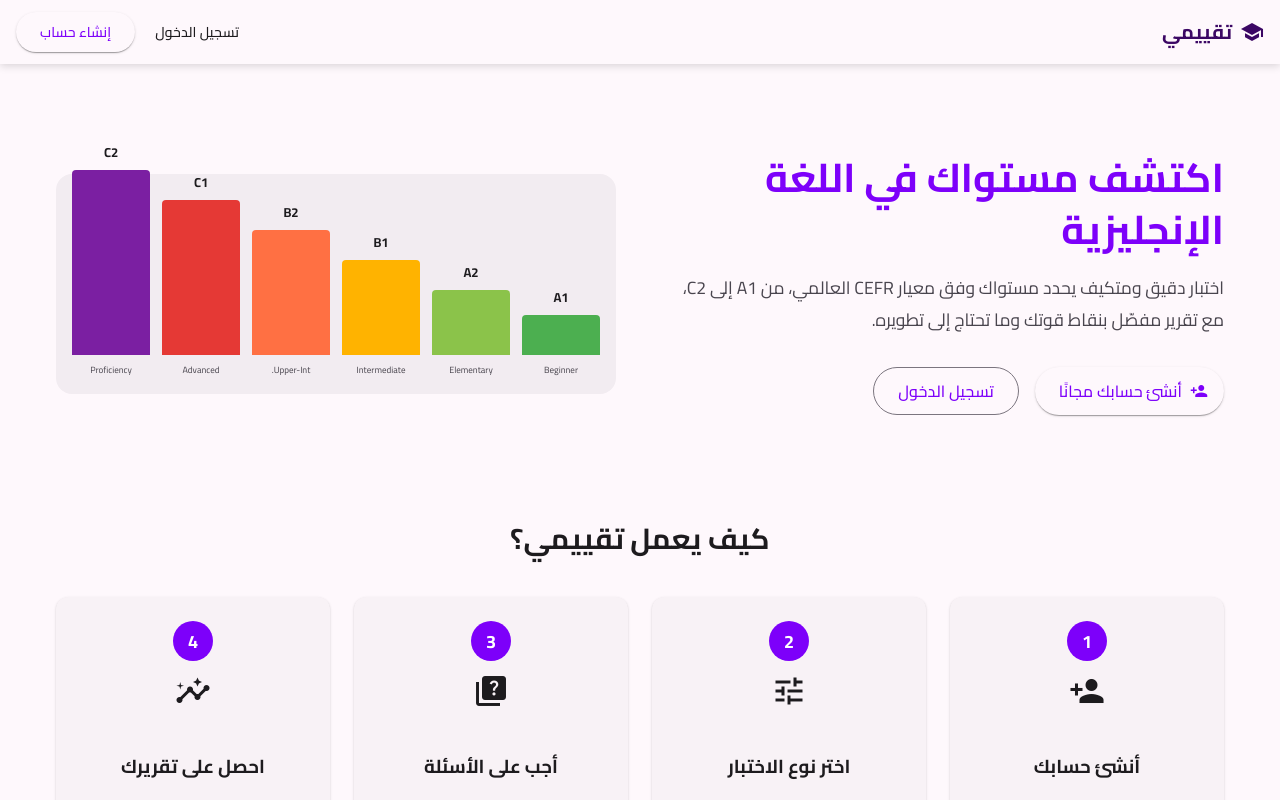
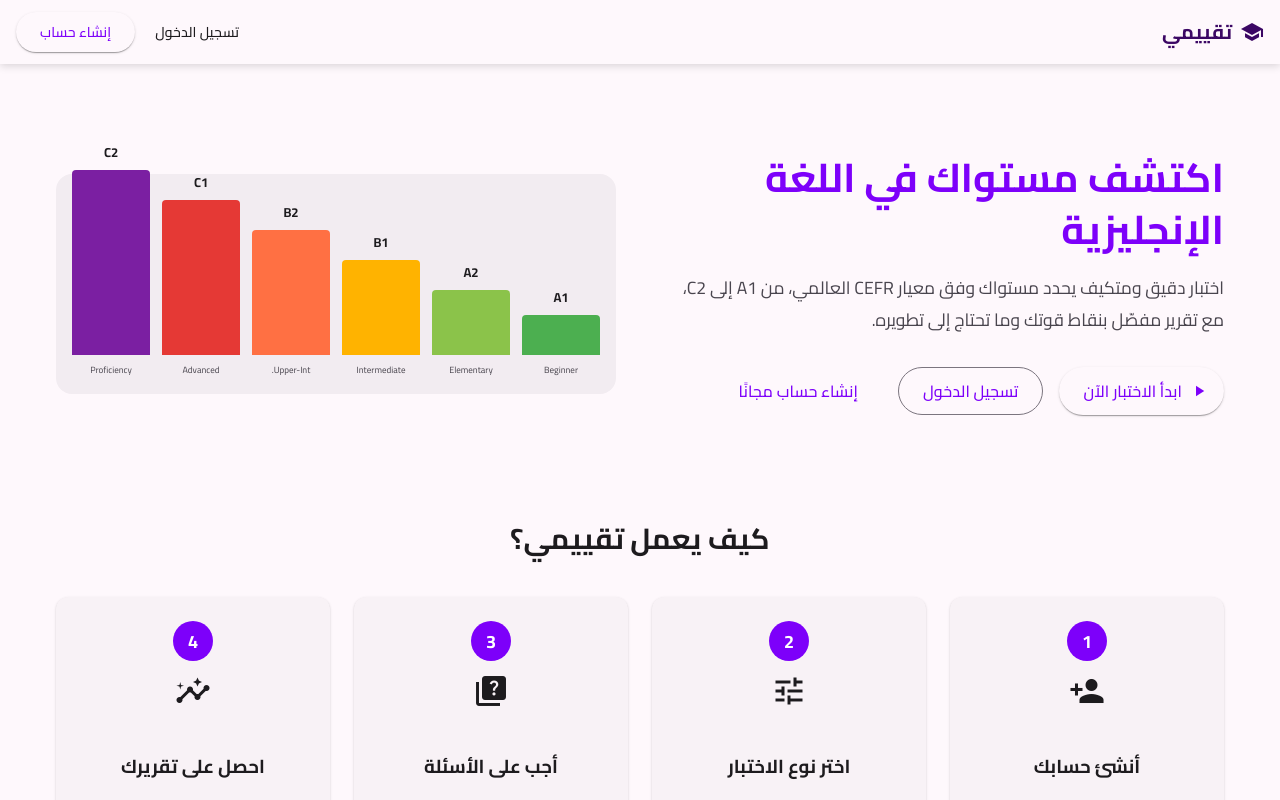
Before and after one commit to yousefelabd/taqyeemy, an Angular app in the folder frontend/: page / in a window 1280 px wide. Shown: the top 800 px of the page. Built offline with nearby package versions, Linux system fonts and the light colour scheme.

Commit message:
feat: show toast notification to login when clicking start test while unauthenticated

```diff
--- a/frontend/src/app/features/home/home.component.ts
+++ b/frontend/src/app/features/home/home.component.ts
@@ -1,14 +1,15 @@
 import { Component, inject } from '@angular/core';
-import { RouterLink } from '@angular/router';
+import { Router, RouterLink } from '@angular/router';
 import { MatButtonModule } from '@angular/material/button';
 import { MatCardModule } from '@angular/material/card';
 import { MatIconModule } from '@angular/material/icon';
+import { MatSnackBar, MatSnackBarModule } from '@angular/material/snack-bar';
 import { AuthService } from '../../core/services/auth.service';
 
 @Component({
   selector: 'app-home',
   standalone: true,
-  imports: [RouterLink, MatButtonModule, MatCardModule, MatIconModule],
+  imports: [RouterLink, MatButtonModule, MatCardModule, MatIconModule, MatSnackBarModule],
   template: `
     <div class="page-container">
       <!-- Hero -->
@@ -20,18 +21,16 @@
             مع تقرير مفصّل بنقاط قوتك وما تحتاج إلى تطويره.
           </p>
           <div class="hero-actions">
-            @if (isAuthenticated()) {
-              <a mat-raised-button color="primary" routerLink="/test-selection" class="cta-btn">
-                <mat-icon>play_arrow</mat-icon>
-                ابدأ الاختبار الآن
-              </a>
-            } @else {
-              <a mat-raised-button color="primary" routerLink="/auth/register" class="cta-btn">
-                <mat-icon>person_add</mat-icon>
-                أنشئ حسابك مجانًا
-              </a>
+            <button mat-raised-button color="primary" class="cta-btn" (click)="onStartTestClick()">
+              <mat-icon>play_arrow</mat-icon>
+              ابدأ الاختبار الآن
+            </button>
+            @if (!isAuthenticated()) {
               <a mat-stroked-button routerLink="/auth/login" class="cta-btn">
                 تسجيل الدخول
+              </a>
+              <a mat-button routerLink="/auth/register" class="cta-btn">
+                إنشاء حساب مجانًا
               </a>
             }
           </div>
@@ -135,7 +134,23 @@
 })
 export class HomeComponent {
   private authService = inject(AuthService);
+  private router = inject(Router);
+  private snackBar = inject(MatSnackBar);
+
   isAuthenticated = this.authService.isAuthenticated;
+
+  onStartTestClick(): void {
+    if (this.isAuthenticated()) {
+      this.router.navigate(['/test-selection']);
+    } else {
+      this.snackBar.open('⚠️ يرجى تسجيل الدخول أولاً للبدء في الاختبار', 'تسجيل الدخول', {
+        duration: 4000,
+      }).onAction().subscribe(() => {
+        this.router.navigate(['/auth/login'], { queryParams: { returnUrl: '/test-selection' } });
+      });
+      this.router.navigate(['/auth/login'], { queryParams: { returnUrl: '/test-selection' } });
+    }
+  }
 
   cefrLevels = [
     { code: 'A1', arabic: 'مبتدئ', description: 'يمكنه فهم وإستخدام التعبيرات اليومية الأساسية.', barHeight: 40, label: 'Beginner' },
--- a/frontend/src/app/shared/guards/auth.guard.ts
+++ b/frontend/src/app/shared/guards/auth.guard.ts
@@ -1,13 +1,20 @@
 import { inject } from '@angular/core';
 import { CanActivateFn, Router } from '@angular/router';
+import { MatSnackBar } from '@angular/material/snack-bar';
 import { AuthService } from '../../core/services/auth.service';
 
 export const authGuard: CanActivateFn = (route, state) => {
   const authService = inject(AuthService);
   const router = inject(Router);
+  const snackBar = inject(MatSnackBar);
 
   if (authService.isAuthenticated()) {
     return true;
   }
+
+  snackBar.open('⚠️ يرجى تسجيل الدخول أولاً للبدء في الاختبار', 'إغلاق', {
+    duration: 3500,
+  });
+
   return router.createUrlTree(['/auth/login'], { queryParams: { returnUrl: state.url } });
 };
```
